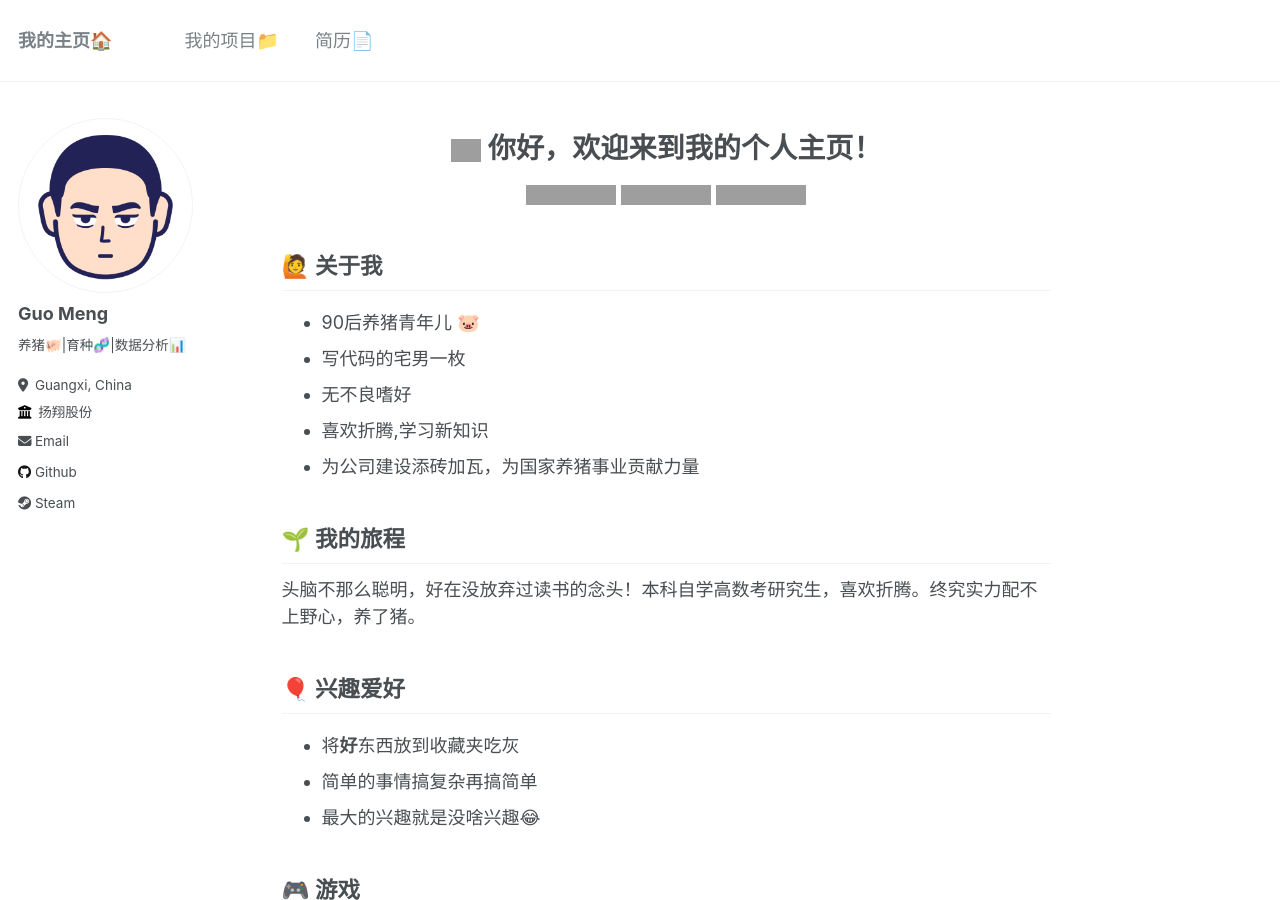
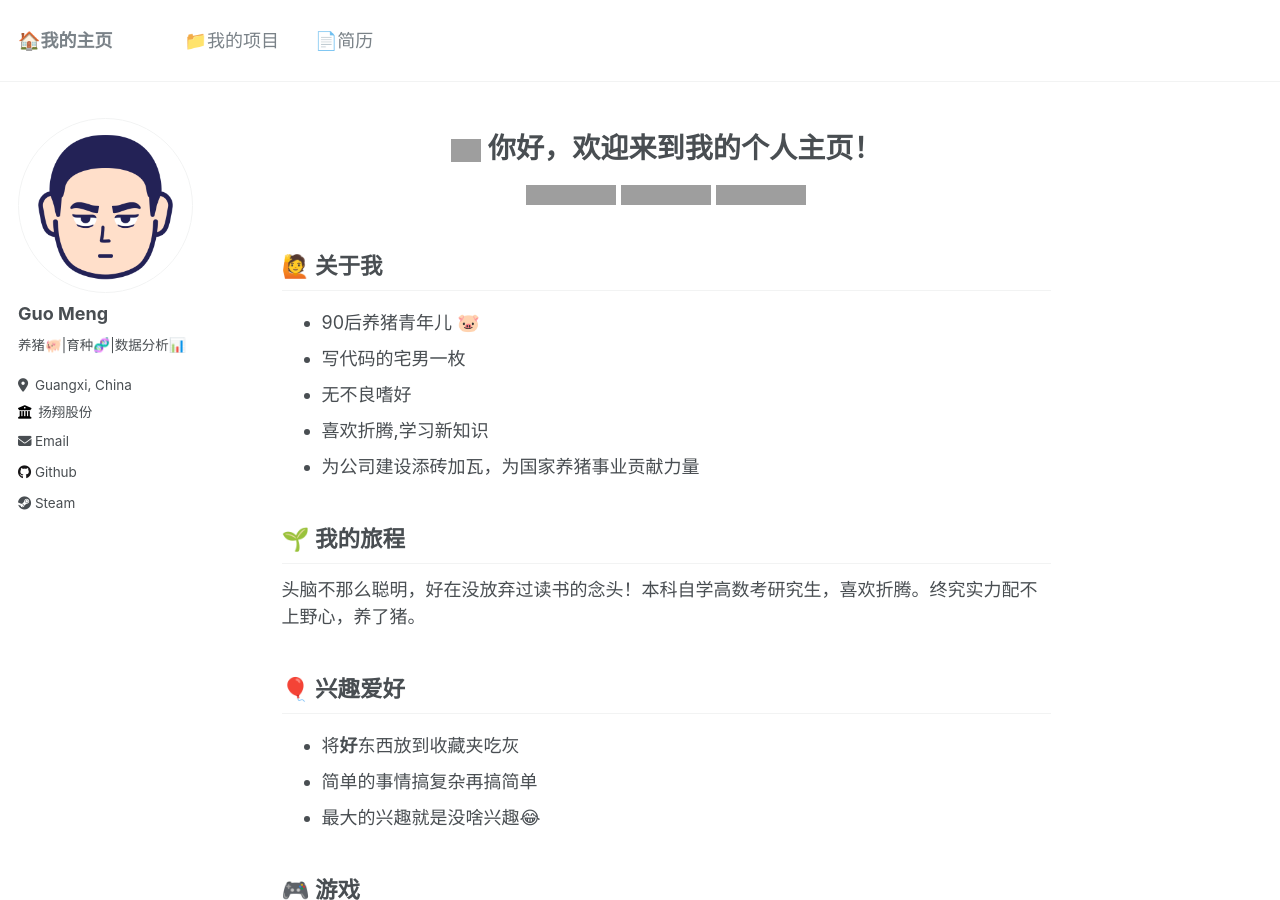
Before and after one commit to tony2015116/tony2015116.github.io, a Jekyll site: the page built from _pages/about.md, in a window 1280 px wide and 900 px high. Built offline with Jekyll 4.4.1, drawn with Linux system fonts in a browser that asks for light colours; grey boxes are pictures that could not be loaded.

Commit message:
2024-03-10

```diff
--- a/_config.yml
+++ b/_config.yml
@@ -8,7 +8,7 @@
 
 # Basic Site Settings
 locale                   : "zh-CN"
-title                    : "我的主页🏠"
+title                    : "🏠我的主页"
 title_separator          : "-"
 name                     : &name "Guo Meng"
 description              : &description "养猪🐖|育种🧬|数据分析📊"
--- a/_data/navigation.yml
+++ b/_data/navigation.yml
@@ -1,8 +1,8 @@
 # main links links
 main:
 
-  - title: "我的项目📁"
+  - title: "📁我的项目"
     url: /project/
 
-  - title: "简历📄"
+  - title: "📄简历"
     url: /cv/
```
